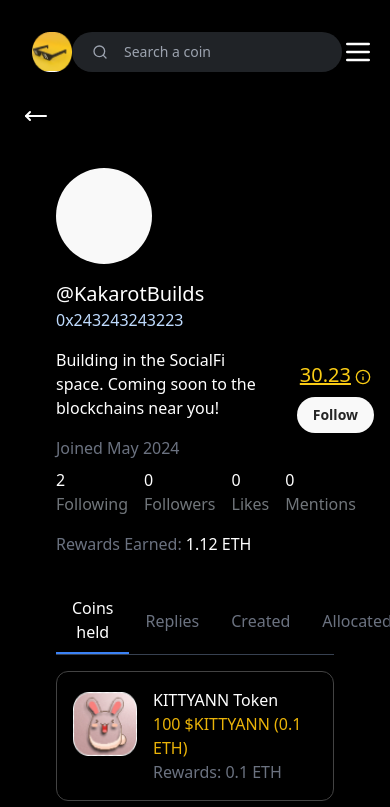
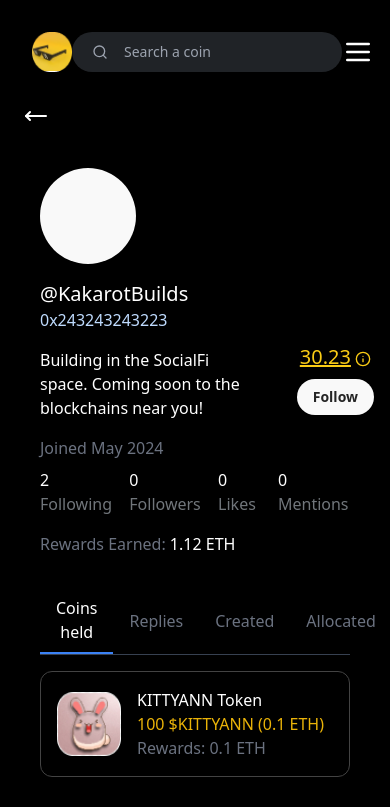
Before and after one commit to jishanpathan7/nurturelabs-task, a React (Create React App) app: page / in a window 390 px wide. Shown: the top 807 px of the page. Built offline with nearby package versions, Linux system fonts and the light colour scheme.

Commit message:
Update Profile.tsx

```diff
--- a/src/components/Profile.tsx
+++ b/src/components/Profile.tsx
@@ -53,7 +53,7 @@ const Profile: React.FC = () => {
   const noContentMessage = <div>No content yet.</div>;
 
   return (
-    <div className="w-full md:w-2/5 md:h-screen bg-black text-white p-6 px-10 relative">
+    <div className="w-full md:w-2/5 md:h-screen bg-black text-white p-6 md:px-10 relative">
       <button className="absolute top-0 left-2 md:left-0">
         <MoveLeft />
       </button>
```
